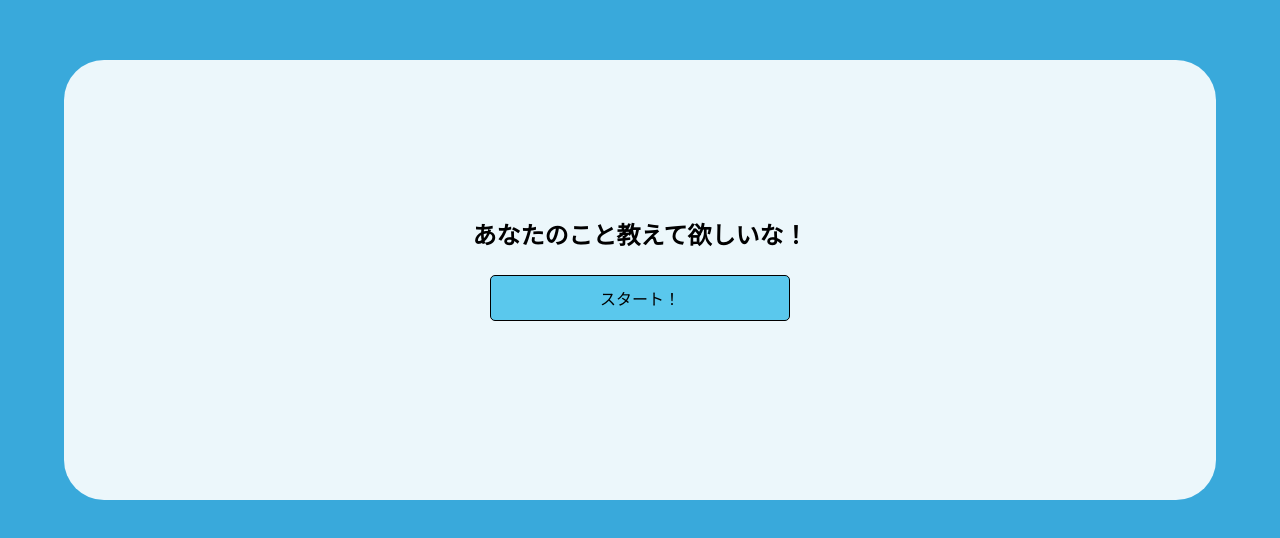
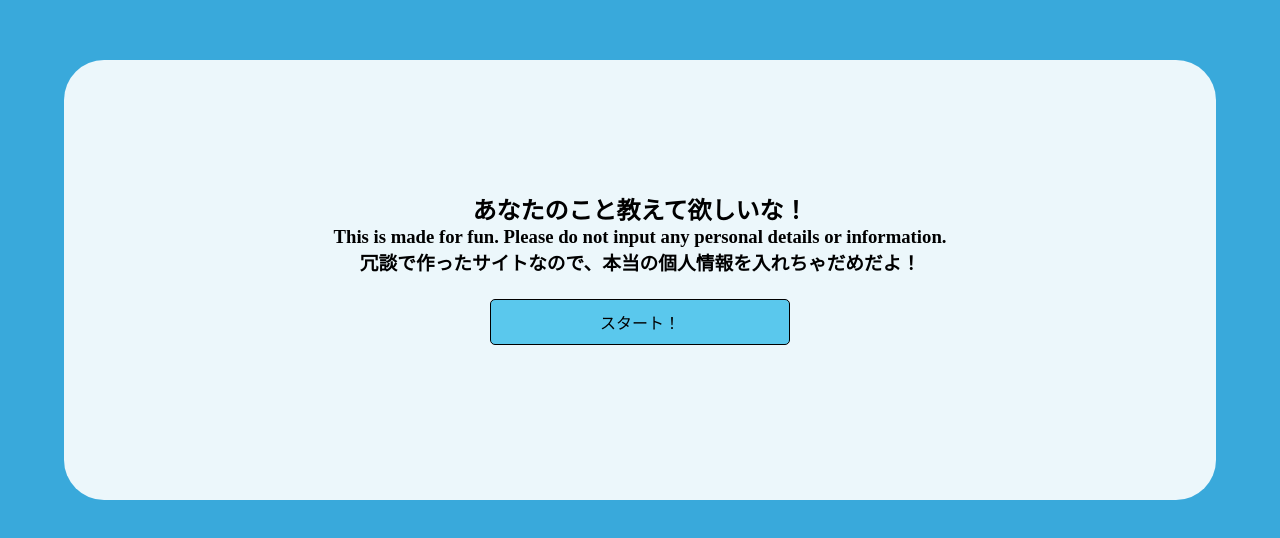
Before and after one commit to OWJourney/OWJourney.github.io, a plain HTML site: page index.html in a window 1280 px wide. Shown: the part 120-658 px from the top of the page. Drawn offline with Linux system fonts and the light colour scheme.

Commit message:
Update index.html

```diff
--- a/index.html
+++ b/index.html
@@ -10,6 +10,7 @@
     <body>
         <section class="intro">
             <h2>あなたのこと教えて欲しいな！</h2>
+            <h3>This is made for fun. Please do not input any personal details or information.<br>冗談で作ったサイトなので、本当の個人情報を入れちゃだめだよ！</h3>
             <button class="button-one">スタート！</button>
         </section>
 
```
